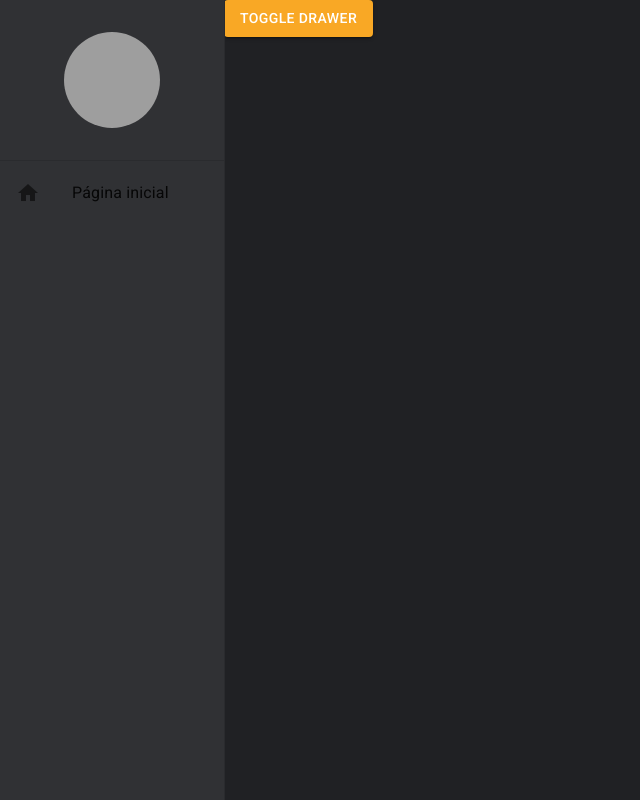
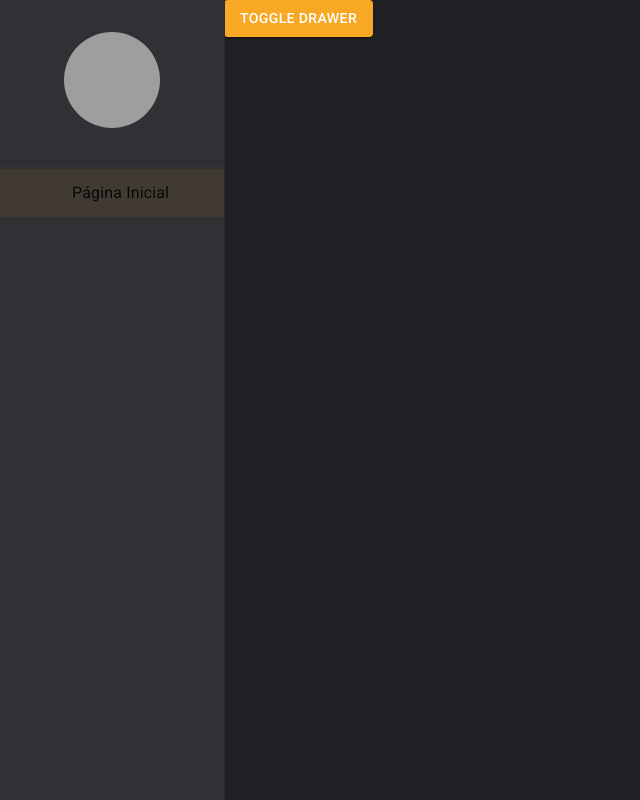
Before and after one commit to DerickSena/ReactMaterialUI, a React (Create React App) app: page /pagina-inicial in a window 1280 px wide. Shown: the whole page, without its empty margins (0-640 px from the left). Built offline with nearby package versions, Linux system fonts and the light colour scheme; grey boxes are pictures that could not be loaded.

Commit message:
feat:DrawerOptions do menu lateral

```diff
--- a/src/routes/index.tsx
+++ b/src/routes/index.tsx
@@ -1,9 +1,20 @@
 import { Button } from '@mui/material';
 import { Routes, Route, Navigate } from 'react-router-dom';
 import { useDrawerContext } from '../shared/contexts';
+import { useEffect } from 'react';
 
 export const AppRoutes = () => {
-  const { toggleDrawerOpen } = useDrawerContext();
+  const { toggleDrawerOpen,setDrawerOptions } = useDrawerContext();
+
+  useEffect(() => {
+    setDrawerOptions([
+      {
+        label:'Página Inicial',
+        icon:'icon',
+        path:'/pagina-inicial',
+      },
+    ]);
+  },[]);
 
   return (
     <Routes>
--- a/src/shared/components/menu-lateral/MenuLateral.tsx
+++ b/src/shared/components/menu-lateral/MenuLateral.tsx
@@ -1,15 +1,45 @@
 import { Avatar, Divider, Drawer , Icon, List, ListItemButton, ListItemIcon, ListItemText, useMediaQuery, useTheme} from '@mui/material';
 import { Box} from '@mui/system';
 import { useDrawerContext } from '../../contexts';
+import { useMatch, useNavigate, useResolvedPath } from 'react-router-dom';
 interface IMenuLateral{
     children: React.ReactNode
 }
+
+interface IListItemLinkProps{
+  label: string;
+  icon:string;
+  to:string;
+  onClick:(( )=> void) | undefined;
+}
+
+const ListItemLink: React.FC<IListItemLinkProps> = ({to,icon,label,onClick })=>{
+  const navigate = useNavigate();
+
+  const resolvedPath = useResolvedPath(to);
+
+  const match = useMatch({path:resolvedPath.pathname, end:false});
+
+  const handleClick = () => {
+    onClick?.();
+    navigate(to);
+  };
+
+  return(
+    <ListItemButton selected={!!match} onClick={handleClick}>
+      <ListItemIcon>
+        <Icon>{icon}</Icon>
+      </ListItemIcon>
+      <ListItemText primary={label}/>
+    </ListItemButton>
+  );
+};
 
 export const MenuLateral:React.FC<IMenuLateral> = ({children})=>{
   const theme = useTheme();
   const smDown = useMediaQuery(theme.breakpoints.down('sm'));
 
-  const {isDrawerOpen,toggleDrawerOpen } = useDrawerContext();
+  const {isDrawerOpen,toggleDrawerOpen,drawerOptions } = useDrawerContext();
 
   return (
     <>
@@ -26,14 +56,15 @@
 
           <Box flex={1}>
             <List component="nav">
-              <ListItemButton>
-                <ListItemIcon>
-                  <Icon>
-                    home
-                  </Icon>
-                </ListItemIcon>
-                <ListItemText primary="Página inicial"/>
-              </ListItemButton>
+              {drawerOptions.map(drawerOptions=>(
+                <ListItemLink
+                  key={drawerOptions.path}
+                  icon={drawerOptions.icon}
+                  label={drawerOptions.label}
+                  to={drawerOptions.path}
+                  onClick={smDown ? toggleDrawerOpen : undefined}
+                />
+              ))}
             </List>
           </Box>
 
--- a/src/shared/contexts/DrawerContext.tsx
+++ b/src/shared/contexts/DrawerContext.tsx
@@ -2,7 +2,15 @@
 
 interface IDrawerContextData {
     isDrawerOpen: boolean;
+    drawerOptions:IDrawerOption[];
     toggleDrawerOpen: () => void;
+    setDrawerOptions:(newDrawerOptions : IDrawerOption[]) => void;
+}
+interface IDrawerOption{
+  icon:string;
+  label:string;
+  path:string;
+
 }
 
 const DrawerContext = createContext({} as IDrawerContextData);
@@ -16,15 +24,20 @@
 }
 export const DrawerProvider: React.FC<IDrawerProviderProps> = ({ children }) => {
   const [isDrawerOpen, setIsDrawerOpen] = useState(false);
+  const [drawerOptions, setDrawerOptions] = useState<IDrawerOption[]>([]);
 
   const toggleDrawerOpen = useCallback(() => {
     setIsDrawerOpen(oldDrawerOpen => !oldDrawerOpen);
 
   }, []);
 
+  const handleSetDrawerOptions = useCallback((newDrawerOptions:IDrawerOption[]) => {
+    setDrawerOptions(newDrawerOptions);
+
+  }, []);
 
   return (
-    <DrawerContext.Provider value={{isDrawerOpen, toggleDrawerOpen }}>
+    <DrawerContext.Provider value={{isDrawerOpen,drawerOptions, toggleDrawerOpen,setDrawerOptions:handleSetDrawerOptions}}>
       {children}
     </DrawerContext.Provider>
   );
```
